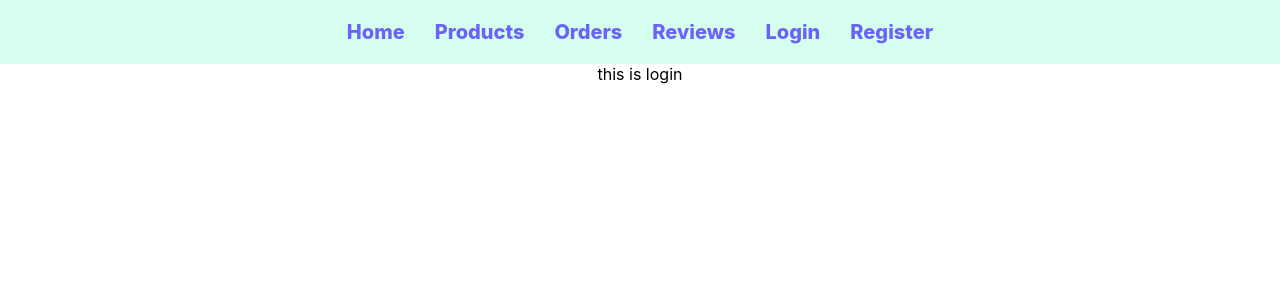
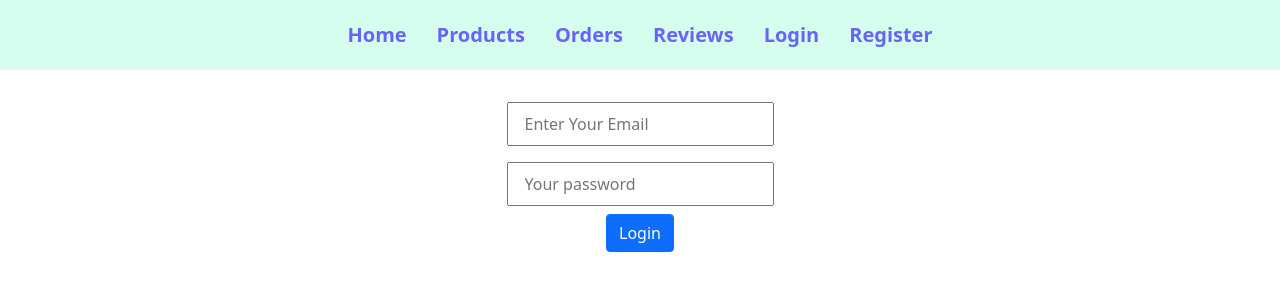
Before and after one commit to azmi0323/router-with-firebase, a React (Create React App) app: page /login in a window 1280 px wide. Shown: the top 300 px of the page. Built offline with nearby package versions, Linux system fonts and the light colour scheme.

Commit message:
commit after login and register component

```diff
--- a/package.json
+++ b/package.json
@@ -6,8 +6,10 @@
     "@testing-library/jest-dom": "^5.16.4",
     "@testing-library/react": "^12.1.4",
     "@testing-library/user-event": "^13.5.0",
+    "bootstrap": "^5.1.3",
     "firebase": "^9.6.10",
     "react": "^18.0.0",
+    "react-bootstrap": "^2.2.3",
     "react-dom": "^18.0.0",
     "react-router-dom": "^6.3.0",
     "react-scripts": "5.0.0",
--- a/src/App.js
+++ b/src/App.js
@@ -1,4 +1,4 @@
-
+import 'bootstrap/dist/css/bootstrap.min.css';
 import { Route, Routes } from 'react-router-dom';
 import './App.css';
 import Header from './Components/Header/Header';
--- a/src/Components/Login/Login.js
+++ b/src/Components/Login/Login.js
@@ -3,7 +3,13 @@ import React from 'react';
 const Login = () => {
     return (
         <div>
-            this is login
+            <form className='mt-4'>
+                <input className='px-3 py-2 m-2' type="email" name="" id="" placeholder='Enter Your Email'/>
+                <br />
+                <input className='px-3 py-2 m-2' type="password" placeholder='Your password' name="" id="" />
+                <br />
+                <input className='btn btn-primary' type="button" value="Login" />
+            </form>
         </div>
     );
 };
--- a/src/Components/Register/Register.js
+++ b/src/Components/Register/Register.js
@@ -3,7 +3,15 @@ import React from 'react';
 const Register = () => {
     return (
         <div>
-
+            <form className='mt-4'>
+                <input className='px-3 py-2 m-2' type="text" placeholder='Please Enter Your Name'/>
+                <br />
+                <input className='px-3 py-2 m-2' type="email" name="" id="" placeholder='Enter Your Email'/>
+                <br />
+                <input className='px-3 py-2 m-2' type="password" placeholder='Your password' name="" id="" />
+                <br />
+                <input className='btn btn-primary' type="button" value="Register" />
+            </form>
         </div>
     );
 };
```
Also changed, not shown: 1 other file (tests, documents, lock files or other folders).
